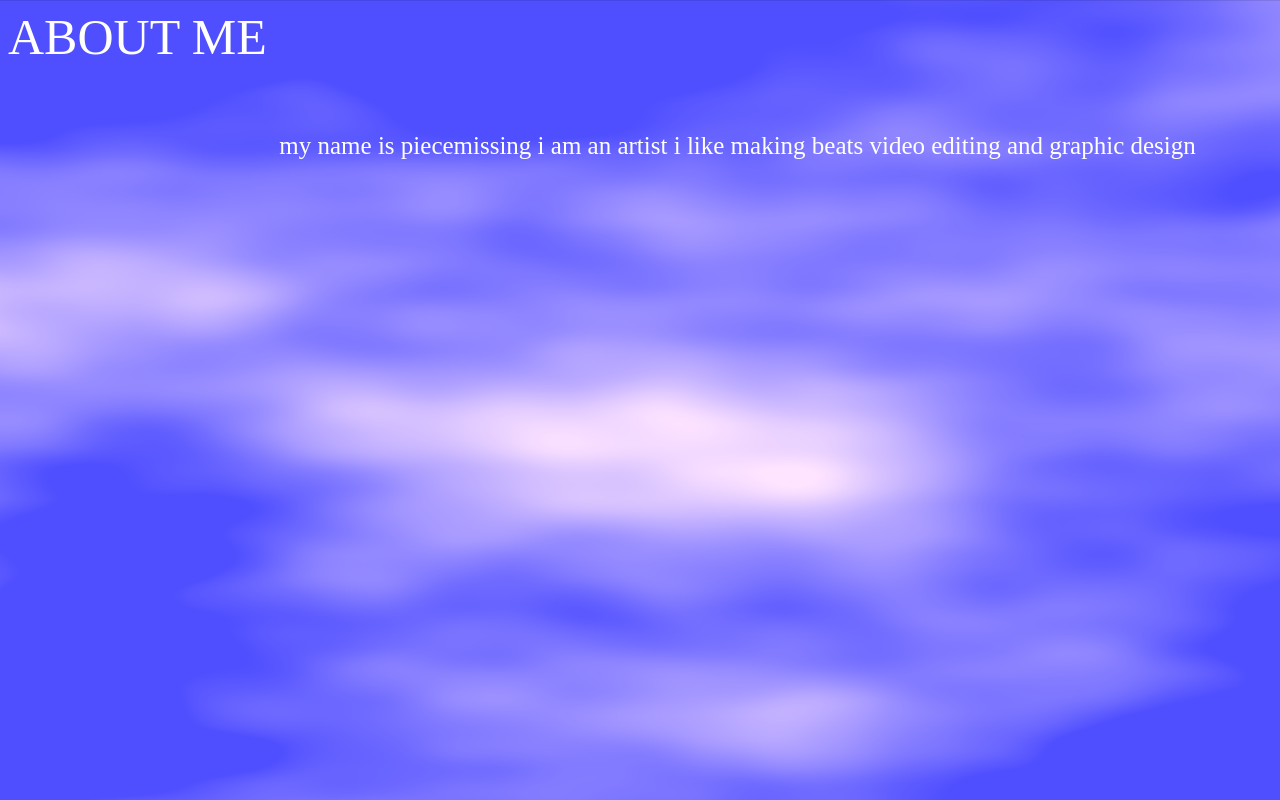
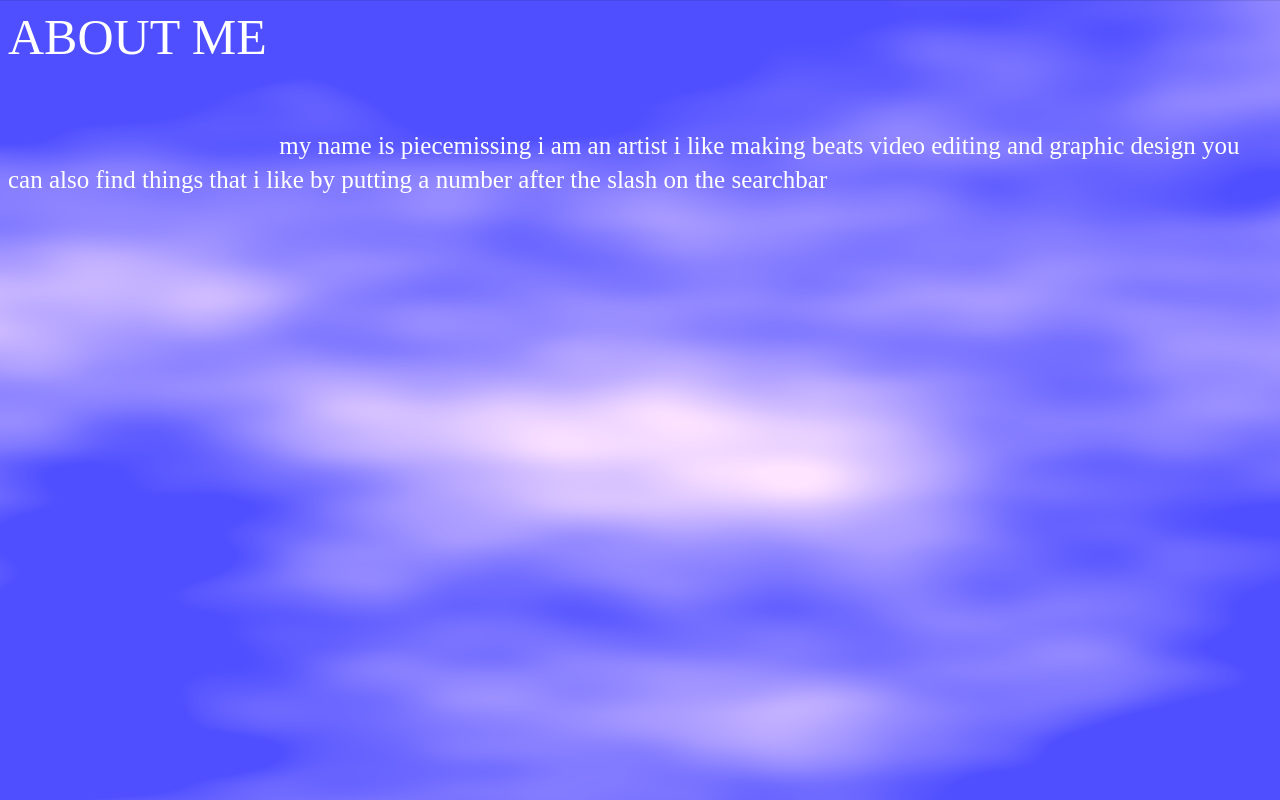
Before and after one commit to Piecedep/piecemissing.github.io, a plain HTML site: page aboutme.html in a window 1280 px wide. Drawn offline with Linux system fonts and the light colour scheme.

Commit message:
Update aboutme.html

```diff
--- a/aboutme.html
+++ b/aboutme.html
@@ -7,6 +7,8 @@
     ABOUT ME
    <text style="font-size: 25px; position:relative; top: 100px;">my name is piecemissing i am an artist i like making beats video editing and graphic design
    </text>
+       <text style="font-size: 25px; position:relative; top: 100px;">you can also find things that i like by putting a number after the slash on the searchbar
+   </text>
 
   </body>
 
```
